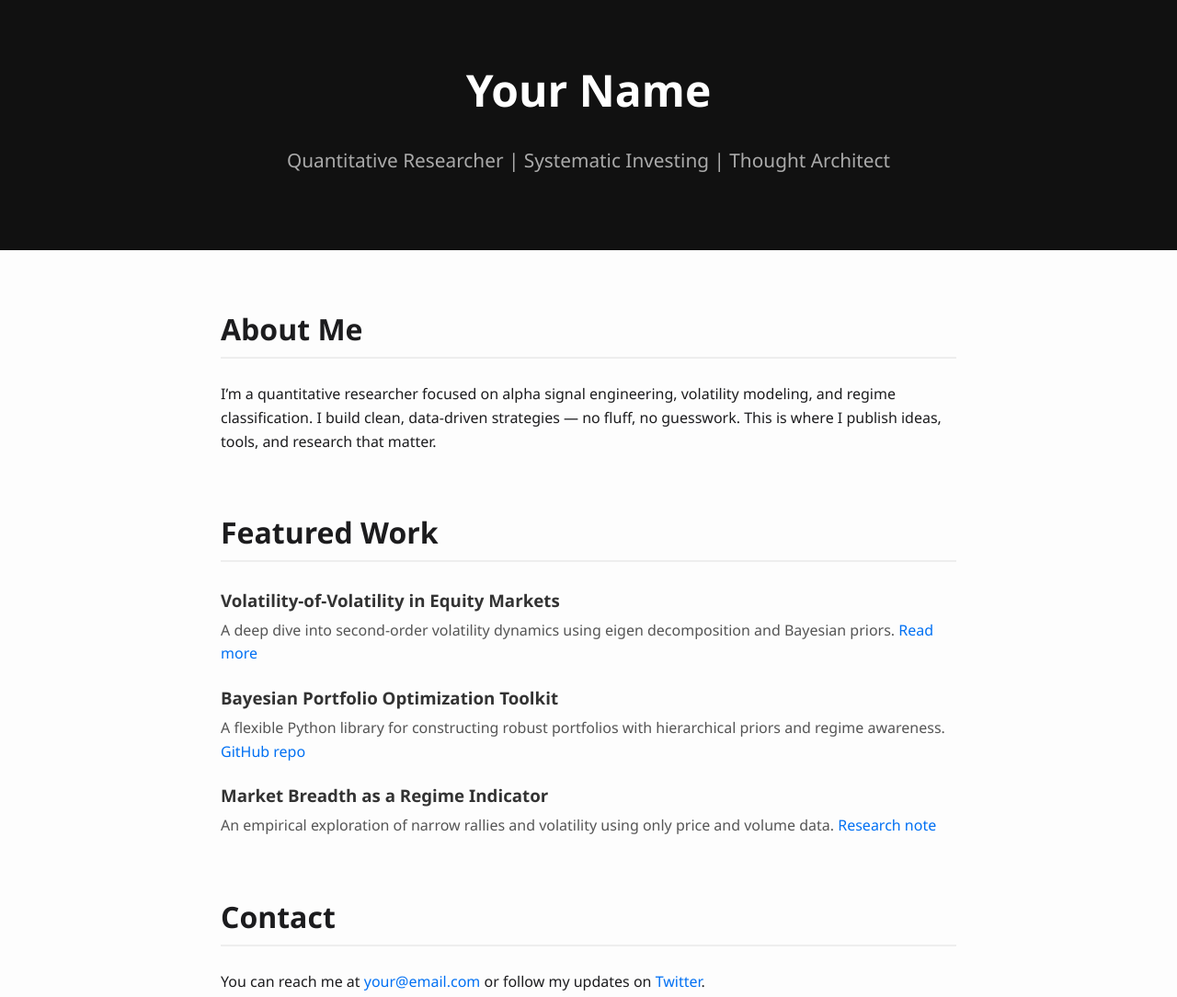
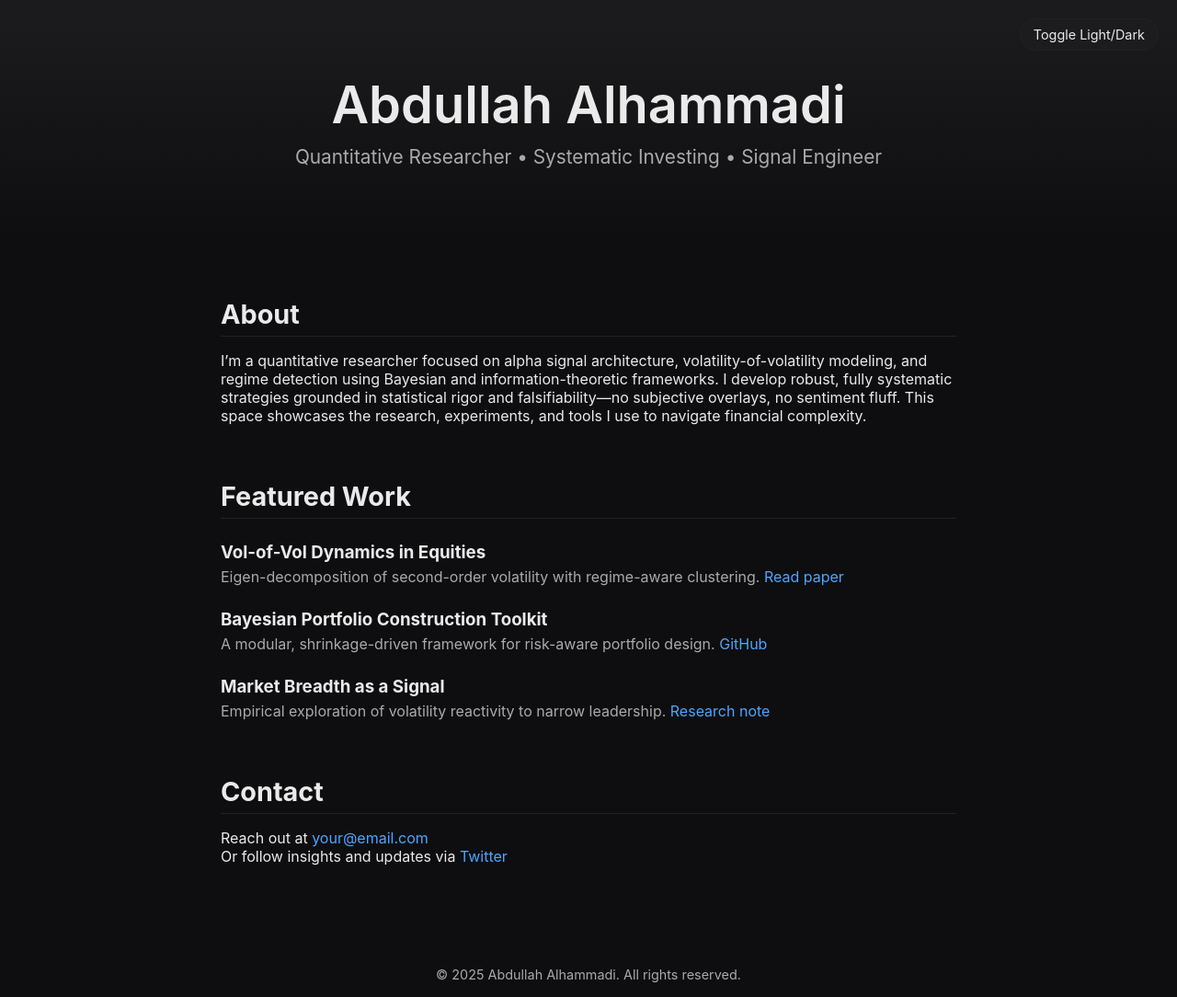
Before and after one commit to Abdullah-BA/Abdullah-BA.github.io, a plain HTML site: page index.html in a window 1280 px wide. Shown: the top 1084 px of the page at 92% size. Drawn offline with Linux system fonts and the light colour scheme.

Commit message:
Update index.html

```diff
--- a/index.html
+++ b/index.html
@@ -3,31 +3,64 @@
 <head>
   <meta charset="UTF-8" />
   <meta name="viewport" content="width=device-width, initial-scale=1.0"/>
-  <title>Your Name | Research & Projects</title>
+  <title>Abdullah Alhammadi | Quantitative Research</title>
   <style>
+    :root {
+      --bg: #0e0e10;
+      --text: #eaeaea;
+      --soft: #aaa;
+      --accent: #4da6ff;
+      --card: #1c1c1f;
+      --border: #222;
+    }
+
+    body.light {
+      --bg: #ffffff;
+      --text: #1c1c1e;
+      --soft: #444;
+      --accent: #0070f3;
+      --card: #f7f7f8;
+      --border: #ddd;
+    }
+
     body {
       margin: 0;
-      font-family: 'Segoe UI', sans-serif;
-      background-color: #fdfdfd;
-      color: #1c1c1e;
-      line-height: 1.6;
+      font-family: 'Inter', 'Segoe UI', sans-serif;
+      background-color: var(--bg);
+      color: var(--text);
+      transition: background 0.3s, color 0.3s;
     }
 
     header {
-      background: #111;
-      color: white;
-      padding: 60px 20px;
+      padding: 80px 20px 60px;
       text-align: center;
+      background: linear-gradient(to bottom, var(--card), var(--bg));
     }
 
     header h1 {
-      font-size: 3em;
+      font-size: 3.5em;
       margin: 0;
+      font-weight: 600;
     }
 
     header p {
       font-size: 1.3em;
-      color: #aaa;
+      color: var(--soft);
+      margin-top: 10px;
+    }
+
+    .toggle {
+      position: fixed;
+      top: 20px;
+      right: 20px;
+      background: var(--card);
+      color: var(--text);
+      border: 1px solid var(--border);
+      border-radius: 20px;
+      padding: 8px 14px;
+      font-size: 0.9em;
+      cursor: pointer;
+      z-index: 999;
     }
 
     section {
@@ -37,82 +70,106 @@
     }
 
     h2 {
-      font-size: 2em;
-      border-bottom: 2px solid #eee;
-      padding-bottom: 5px;
+      font-size: 1.8em;
+      margin-bottom: 0.5em;
+      color: var(--text);
+      border-bottom: 1px solid var(--border);
+      padding-bottom: 6px;
     }
 
     .project {
-      margin-top: 20px;
+      margin-top: 25px;
     }
 
     .project h3 {
-      margin-bottom: 5px;
-      color: #333;
+      margin: 0 0 5px;
+      color: var(--text);
     }
 
     .project p {
       margin: 0;
-      color: #555;
-    }
-
-    footer {
-      text-align: center;
-      padding: 40px 20px;
-      color: #999;
-      font-size: 0.9em;
+      color: var(--soft);
     }
 
     a {
-      color: #0070f3;
+      color: var(--accent);
       text-decoration: none;
     }
 
     a:hover {
       text-decoration: underline;
     }
+
+    footer {
+      text-align: center;
+      padding: 50px 20px;
+      font-size: 0.9em;
+      color: var(--soft);
+    }
+
+    @media screen and (max-width: 600px) {
+      header h1 {
+        font-size: 2.3em;
+      }
+
+      header p {
+        font-size: 1em;
+      }
+    }
   </style>
 </head>
-
 <body>
 
+  <div class="toggle" onclick="toggleMode()">Toggle Light/Dark</div>
+
   <header>
-    <h1>Your Name</h1>
-    <p>Quantitative Researcher | Systematic Investing | Thought Architect</p>
+    <h1>Abdullah Alhammadi</h1>
+    <p>Quantitative Researcher • Systematic Investing • Signal Engineer</p>
   </header>
 
   <section>
-    <h2>About Me</h2>
-    <p>I’m a quantitative researcher focused on alpha signal engineering, volatility modeling, and regime classification. I build clean, data-driven strategies — no fluff, no guesswork. This is where I publish ideas, tools, and research that matter.</p>
+    <h2>About</h2>
+    <p>
+      I’m a quantitative researcher focused on alpha signal architecture, volatility-of-volatility modeling, and regime detection using Bayesian and information-theoretic frameworks. I develop robust, fully systematic strategies grounded in statistical rigor and falsifiability—no subjective overlays, no sentiment fluff. This space showcases the research, experiments, and tools I use to navigate financial complexity.
+    </p>
   </section>
 
   <section>
     <h2>Featured Work</h2>
 
     <div class="project">
-      <h3>Volatility-of-Volatility in Equity Markets</h3>
-      <p>A deep dive into second-order volatility dynamics using eigen decomposition and Bayesian priors. <a href="#">Read more</a></p>
+      <h3>Vol-of-Vol Dynamics in Equities</h3>
+      <p>Eigen-decomposition of second-order volatility with regime-aware clustering. <a href="#">Read paper</a></p>
     </div>
 
     <div class="project">
-      <h3>Bayesian Portfolio Optimization Toolkit</h3>
-      <p>A flexible Python library for constructing robust portfolios with hierarchical priors and regime awareness. <a href="#">GitHub repo</a></p>
+      <h3>Bayesian Portfolio Construction Toolkit</h3>
+      <p>A modular, shrinkage-driven framework for risk-aware portfolio design. <a href="#">GitHub</a></p>
     </div>
 
     <div class="project">
-      <h3>Market Breadth as a Regime Indicator</h3>
-      <p>An empirical exploration of narrow rallies and volatility using only price and volume data. <a href="#">Research note</a></p>
+      <h3>Market Breadth as a Signal</h3>
+      <p>Empirical exploration of volatility reactivity to narrow leadership. <a href="#">Research note</a></p>
     </div>
   </section>
 
   <section>
     <h2>Contact</h2>
-    <p>You can reach me at <a href="mailto:your@email.com">your@email.com</a> or follow my updates on <a href="https://twitter.com/yourhandle" target="_blank">Twitter</a>.</p>
+    <p>
+      Reach out at <a href="mailto:your@email.com">your@email.com</a><br>
+      Or follow insights and updates via <a href="https://twitter.com/yourhandle" target="_blank">Twitter</a>
+    </p>
   </section>
 
   <footer>
-    &copy; 2025 Your Name. All rights reserved.
+    &copy; 2025 Abdullah Alhammadi. All rights reserved.
   </footer>
+
+  <script>
+    function toggleMode() {
+      document.body.classList.toggle('light');
+    }
+  </script>
 
 </body>
 </html>
```
